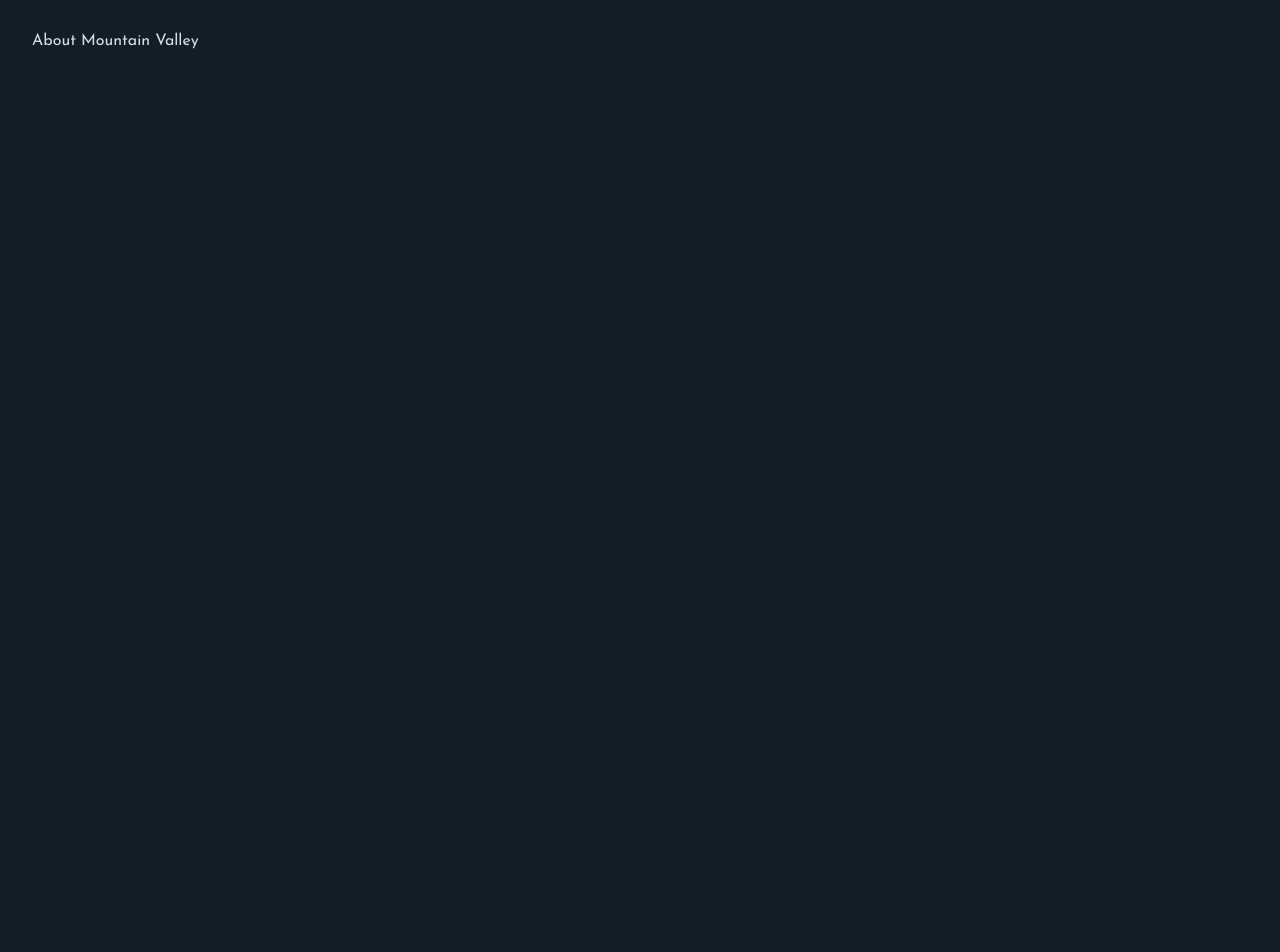
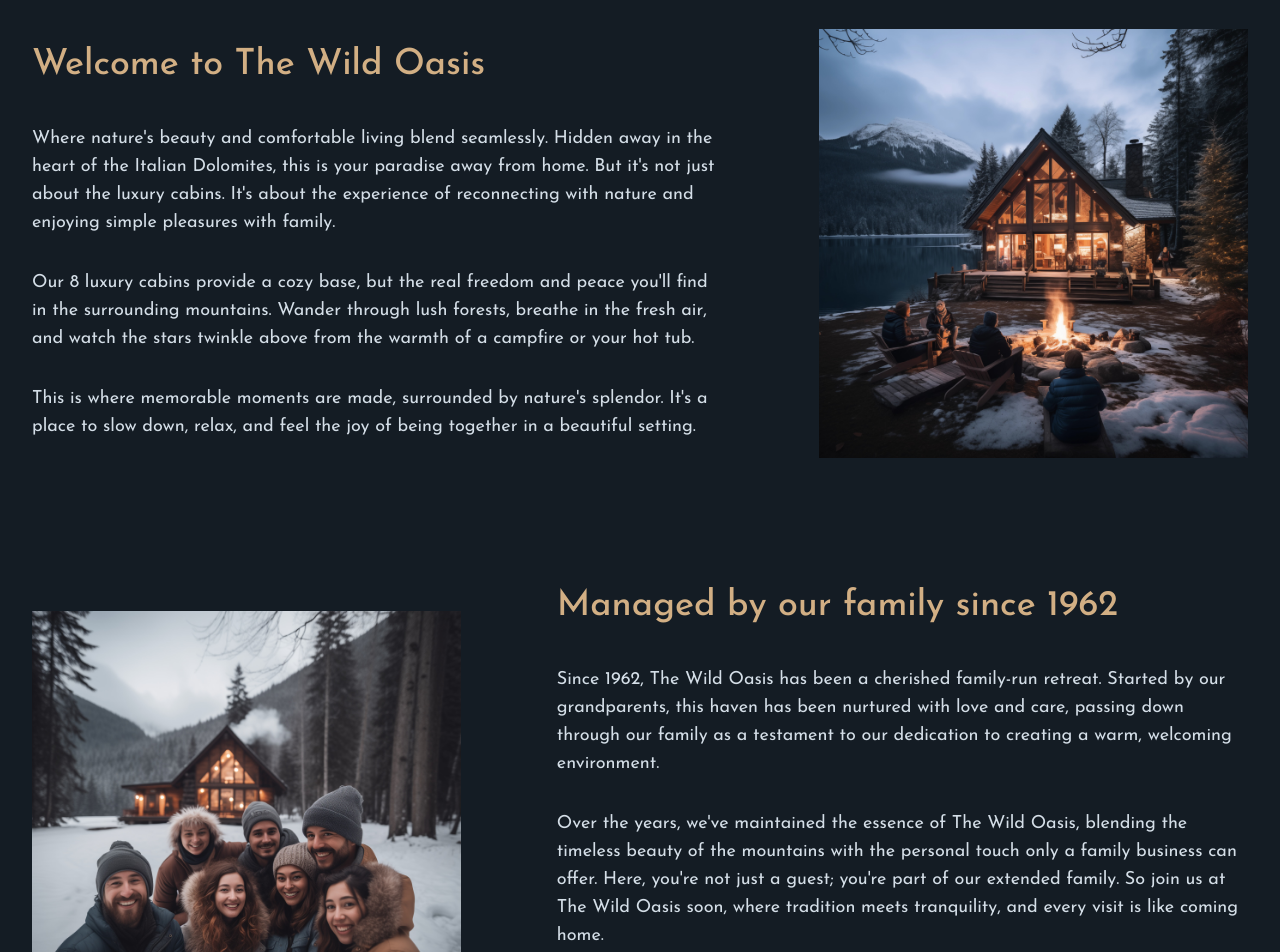
Before and after one commit to romanzollo/mountain-valley-website, a Next.js app: page /about in a window 1280 px wide. Shown: the part 120-1072 px from the top of the page. Before the commit the page ends 800 px from the top, so only its background shows below. Built offline with nearby package versions, Linux system fonts and the light colour scheme.

Commit message:
built the About Page with responsive images component

```diff
--- /dev/null
+++ b/app/_components/CabinCard.js
@@ -0,0 +1,57 @@
+import { UsersIcon } from "@heroicons/react/24/solid";
+
+function CabinCard({ cabin }) {
+  const { id, name, maxCapacity, regularPrice, discount, image } = cabin;
+
+  return (
+    <div className="flex border-primary-800 border">
+      <img
+        src={image}
+        alt={`Cabin ${name}`}
+        className="flex-1 border-r border-primary-800"
+      />
+
+      <div className="flex-grow">
+        <div className="pt-5 pb-4 px-7 bg-primary-950">
+          <h3 className="text-accent-500 font-semibold text-2xl mb-3">
+            Cabin {name}
+          </h3>
+
+          <div className="flex gap-3 items-center mb-2">
+            <UsersIcon className="h-5 w-5 text-primary-600" />
+            <p className="text-lg text-primary-200">
+              For up to <span className="font-bold">{maxCapacity}</span> guests
+            </p>
+          </div>
+
+          <p className="flex gap-3 justify-end items-baseline">
+            {discount > 0 ? (
+              <>
+                <span className="text-3xl font-[350]">
+                  ${regularPrice - discount}
+                </span>
+                <span className="line-through font-semibold text-primary-600">
+                  ${regularPrice}
+                </span>
+              </>
+            ) : (
+              <span className="text-3xl font-[350]">${regularPrice}</span>
+            )}
+            <span className="text-primary-200">/ night</span>
+          </p>
+        </div>
+
+        <div className="bg-primary-950 border-t border-t-primary-800 text-right">
+          <a
+            href={`/cabins/${id}`}
+            className="border-l border-primary-800 py-4 px-6 inline-block hover:bg-accent-600 transition-all hover:text-primary-900"
+          >
+            Details & reservation &rarr;
+          </a>
+        </div>
+      </div>
+    </div>
+  );
+}
+
+export default CabinCard;
--- a/app/about/page.jsx
+++ b/app/about/page.jsx
@@ -1,3 +1,9 @@
+import Image from 'next/image';
+
+// импортируем изображение
+import image1 from '@/public/about-1.jpg';
+import image2 from '@/public/about-2.jpg';
+
 // объявляем метаданные для текущей страницы
 export const metadata = {
     title: 'About',
@@ -5,8 +11,92 @@
 
 export default function Page() {
     return (
-        <div>
-            <h1>About Mountain Valley</h1>
+        <div className="grid grid-cols-5 gap-x-24 gap-y-32 text-lg items-center">
+            <div className="col-span-3">
+                <h1 className="text-4xl mb-10 text-accent-400 font-medium">
+                    Welcome to The Wild Oasis
+                </h1>
+
+                <div className="space-y-8">
+                    <p>
+                        Where nature&apos;s beauty and comfortable living blend
+                        seamlessly. Hidden away in the heart of the Italian
+                        Dolomites, this is your paradise away from home. But
+                        it&apos;s not just about the luxury cabins. It&apos;s
+                        about the experience of reconnecting with nature and
+                        enjoying simple pleasures with family.
+                    </p>
+                    <p>
+                        Our 8 luxury cabins provide a cozy base, but the real
+                        freedom and peace you&apos;ll find in the surrounding
+                        mountains. Wander through lush forests, breathe in the
+                        fresh air, and watch the stars twinkle above from the
+                        warmth of a campfire or your hot tub.
+                    </p>
+                    <p>
+                        This is where memorable moments are made, surrounded by
+                        nature&apos;s splendor. It&apos;s a place to slow down,
+                        relax, and feel the joy of being together in a beautiful
+                        setting.
+                    </p>
+                </div>
+            </div>
+
+            {/* вариант использования Image для адаптивного отображения изображения со статичным файлом изображения */}
+            <div className="col-span-2">
+                <Image
+                    src={image1}
+                    // размытие изображения пока загружается картинка
+                    placeholder="blur"
+                    quality={80}
+                    alt="Family sitting around a fire pit in front of cabin"
+                />
+            </div>
+
+            {/* вариант использования Image для адаптивного отображения изображения с сылкой на изображение.
+            aspect-square - соотношение сторон */}
+            <div className="relative aspect-square col-span-2">
+                <Image
+                    fill
+                    className="object-cover"
+                    src="/about-2.jpg"
+                    alt="Family that manages The Wild Oasis"
+                />
+            </div>
+
+            <div className="col-span-3">
+                <h1 className="text-4xl mb-10 text-accent-400 font-medium">
+                    Managed by our family since 1962
+                </h1>
+
+                <div className="space-y-8">
+                    <p>
+                        Since 1962, The Wild Oasis has been a cherished
+                        family-run retreat. Started by our grandparents, this
+                        haven has been nurtured with love and care, passing down
+                        through our family as a testament to our dedication to
+                        creating a warm, welcoming environment.
+                    </p>
+                    <p>
+                        Over the years, we&apos;ve maintained the essence of The
+                        Wild Oasis, blending the timeless beauty of the
+                        mountains with the personal touch only a family business
+                        can offer. Here, you&apos;re not just a guest;
+                        you&apos;re part of our extended family. So join us at
+                        The Wild Oasis soon, where tradition meets tranquility,
+                        and every visit is like coming home.
+                    </p>
+
+                    <div>
+                        <a
+                            href="/cabins"
+                            className="inline-block mt-4 bg-accent-500 px-8 py-5 text-primary-800 text-lg font-semibold hover:bg-accent-600 transition-all"
+                        >
+                            Explore our luxury cabins
+                        </a>
+                    </div>
+                </div>
+            </div>
         </div>
     );
 }
--- a/app/cabins/page.jsx
+++ b/app/cabins/page.jsx
@@ -1,12 +1,35 @@
+import CabinCard from '@/app/_components/CabinCard';
+
 // объявляем метаданные для текущей страницы
 export const metadata = {
     title: 'Cabins',
 };
 
 export default function Page() {
+    // CHANGE
+    const cabins = [];
+
     return (
         <div>
-            <h1>Cabins page</h1>
+            <h1 className="text-4xl mb-5 text-accent-400 font-medium">
+                Our Luxury Cabins
+            </h1>
+            <p className="text-primary-200 text-lg mb-10">
+                Cozy yet luxurious cabins, located right in the heart of the
+                Italian Dolomites. Imagine waking up to beautiful mountain
+                views, spending your days exploring the dark forests around, or
+                just relaxing in your private hot tub under the stars. Enjoy
+                nature&apos;s beauty in your own little home away from home. The
+                perfect spot for a peaceful, calm vacation. Welcome to paradise.
+            </p>
+
+            {cabins.length > 0 && (
+                <div className="grid sm:grid-cols-1 md:grid-cols-2 gap-8 lg:gap-12 xl:gap-14">
+                    {cabins.map((cabin) => (
+                        <CabinCard cabin={cabin} key={cabin.id} />
+                    ))}
+                </div>
+            )}
         </div>
     );
 }
```
